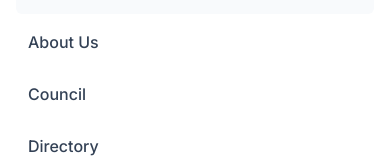
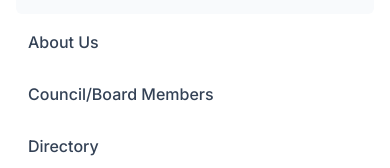
Before and after one commit to techdeft/bufallo, a Vue app: page / in a window 390 px wide. Both pictures are taken after a click on the button 366 px from the left and 40 px from the top of the page. Shown: the part 123-291 px from the top of the page. Built offline with nearby package versions, Linux system fonts and the light colour scheme; some icons are missing.

Commit message:
update: mobile menu link for Council/Board Members

```diff
--- a/src/components/NavBar.vue
+++ b/src/components/NavBar.vue
@@ -35,7 +35,7 @@
             <div class="px-4 pt-2 pb-6 space-y-1">
                 <router-link to="/" @click="mobileMenuOpen = false" class="block px-3 py-3 rounded-md text-base font-medium text-slate-700 hover:bg-slate-50 hover:text-primary" active-class="text-primary bg-slate-50">Home</router-link>
                 <router-link to="/about" @click="mobileMenuOpen = false" class="block px-3 py-3 rounded-md text-base font-medium text-slate-700 hover:bg-slate-50 hover:text-primary" active-class="text-primary bg-slate-50">About Us</router-link>
-                <router-link to="/council" @click="mobileMenuOpen = false" class="block px-3 py-3 rounded-md text-base font-medium text-slate-700 hover:bg-slate-50 hover:text-primary" active-class="text-primary bg-slate-50">Council</router-link>
+                <router-link to="/council" @click="mobileMenuOpen = false" class="block px-3 py-3 rounded-md text-base font-medium text-slate-700 hover:bg-slate-50 hover:text-primary" active-class="text-primary bg-slate-50">Council/Board Members</router-link>
                 <router-link to="/directory" @click="mobileMenuOpen = false" class="block px-3 py-3 rounded-md text-base font-medium text-slate-700 hover:bg-slate-50 hover:text-primary" active-class="text-primary bg-slate-50">Directory</router-link>
                 <router-link to="/events" @click="mobileMenuOpen = false" class="block px-3 py-3 rounded-md text-base font-medium text-slate-700 hover:bg-slate-50 hover:text-primary" active-class="text-primary bg-slate-50">Events</router-link>
                 <router-link to="/contact" @click="mobileMenuOpen = false" class="block mt-4 text-center px-5 py-3 rounded-full bg-primary text-white font-medium shadow-md">Contact Us</router-link>
```
